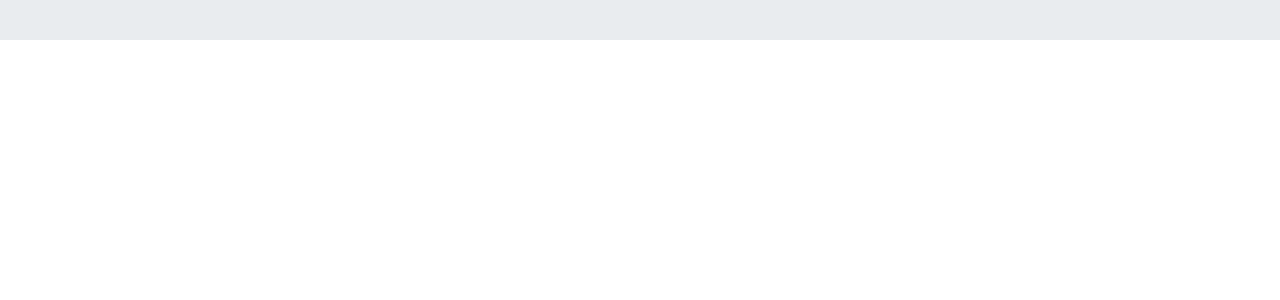
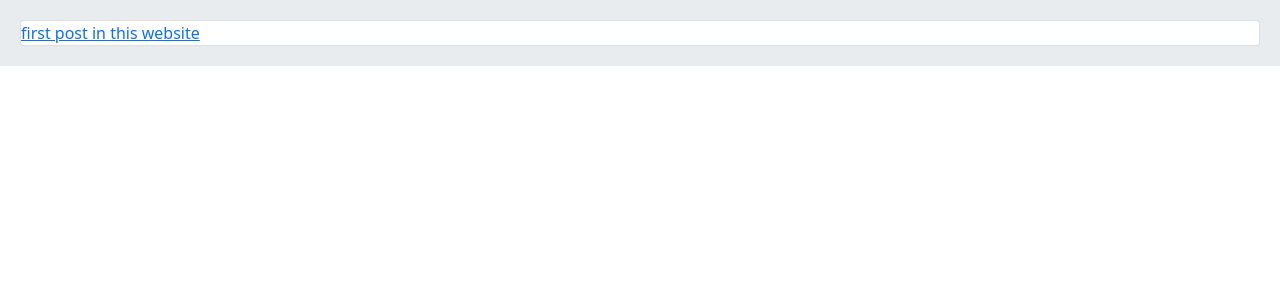
Before and after one commit to rezacho/social, a Django app: page / in a window 1280 px wide. Shown: the part 56-356 px from the top of the page. Run offline with Django 4.2, Linux system fonts and the light colour scheme; data comes from the database, SQL or seed files in the repository.

Commit message:
Show posts in home page and post detail

```diff
--- a/account/views.py
+++ b/account/views.py
@@ -5,6 +5,7 @@ from django.contrib.auth import authenticate, login, logout
 from django.contrib.auth.models import User
 from django.contrib.auth.mixins import LoginRequiredMixin
 from django.contrib import messages
+from home.models import Post
 
 # Create your views here.
 
--- /dev/null
+++ b/home/templates/home/detail.html
@@ -0,0 +1,6 @@
+{% extends 'base.html' %}
+
+{% block content %}
+    <p>{{ post.user.username }} - {{ post.updated|date:"Y-M-d" }}</p>
+    <p>{{ post.body }}</p>
+{% endblock %}
--- a/home/templates/home/index.html
+++ b/home/templates/home/index.html
@@ -2,5 +2,9 @@
 {% block title %} Home {% endblock %}
 
 {% block content %}
-
+    <div class="card">
+        {% for post in posts %}
+            <a href="{% url 'home:post_detail' post.id post.slug %}">{{ post.body|truncatewords:8 }}</a>
+        {% endfor %}
+    </div>
 {% endblock %}
--- a/home/urls.py
+++ b/home/urls.py
@@ -3,5 +3,6 @@ from . import views
 
 app_name = 'home'
 urlpatterns = [
-    path('', views.HomeView.as_view(), name='home')
+    path('', views.HomeView.as_view(), name='home'),
+    path('post/<int:post_id>/<slug:post_slug>', views.PostDetailView.as_view(), name='post_detail'),
 ]
--- a/home/views.py
+++ b/home/views.py
@@ -1,12 +1,17 @@
 from django.shortcuts import render
 from django.views import View
+from .models import Post
 
 # Create your views here.
 
 
 class HomeView(View):
     def get(self, request):
-        return render(request, 'home/index.html')
+        posts = Post.objects.all()
+        return render(request, 'home/index.html', context={'posts': posts})
 
-    def post(self, request):
-        return render(request, 'home/index.html')
+
+class PostDetailView(View):
+    def get(self, request, post_id, post_slug):
+        post = Post.objects.get(pk=post_id, slug=post_slug)
+        return render(request, 'home/detail.html', context={'post': post})
```
